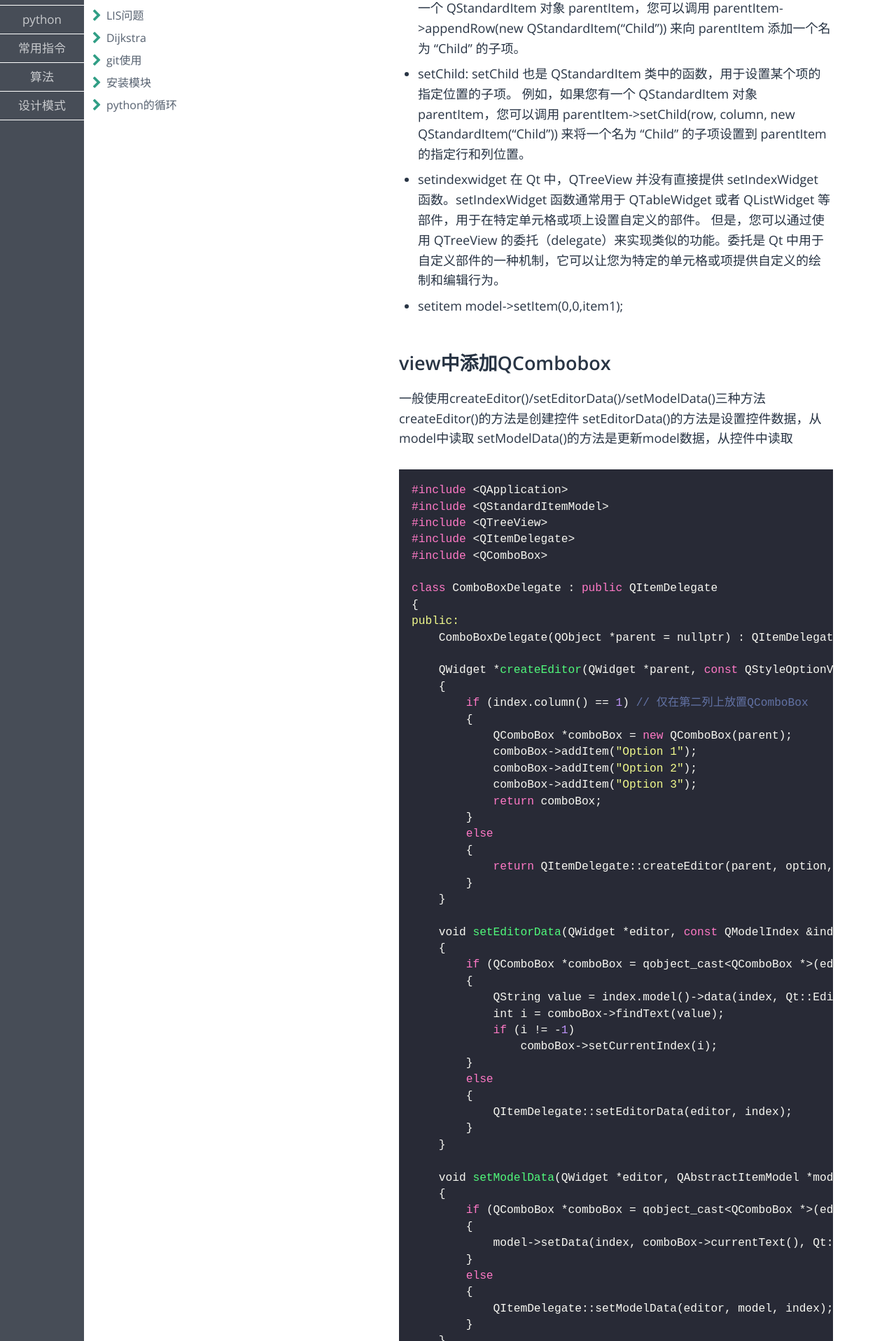
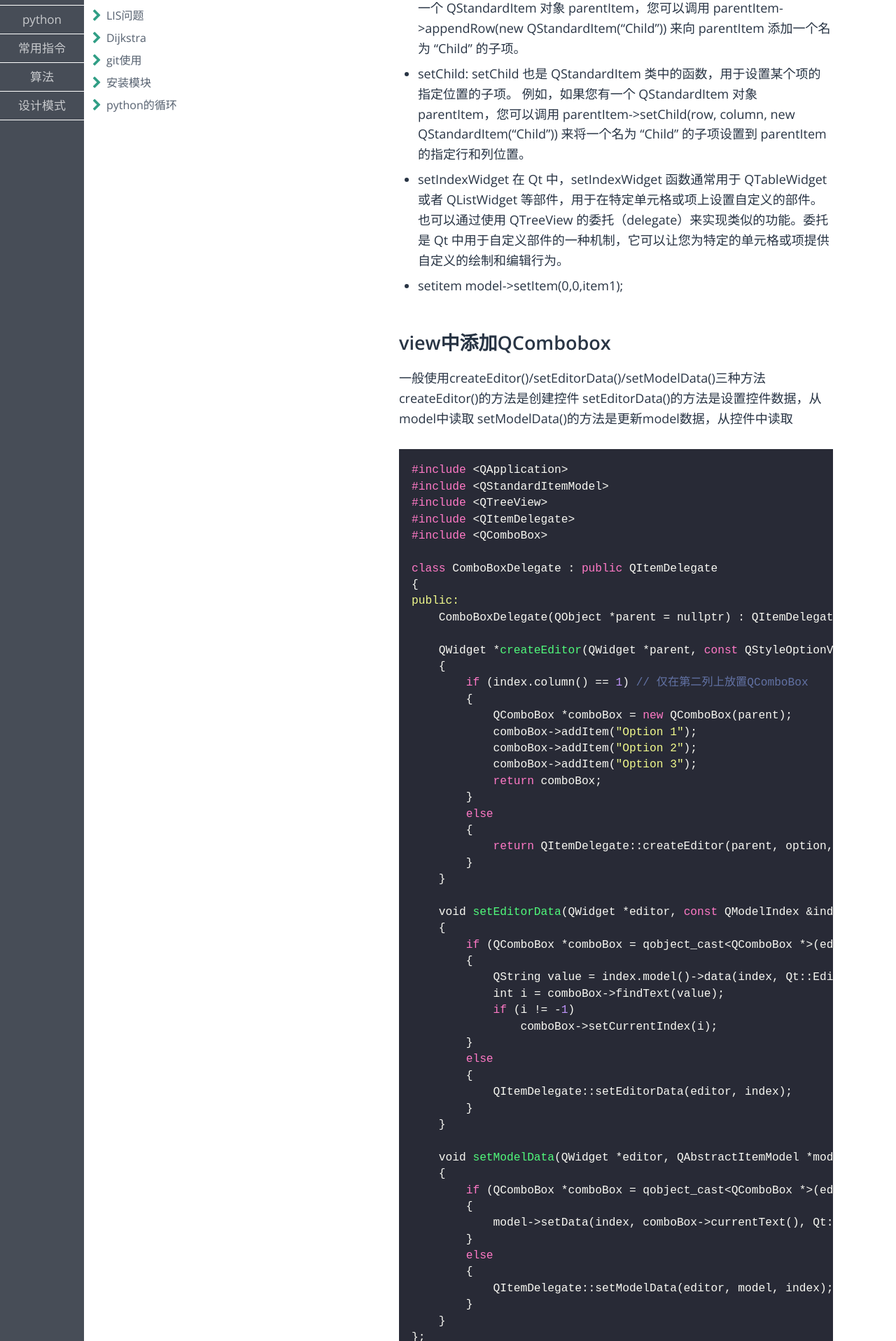
Before and after one commit to aliangaaa/aliangaaa.github.io, a Jekyll site: the page built from _posts/QT/2023-12-22-model.md, in a window 1280 px wide. Shown: the part 554-2471 px from the top of the page at 70% size. Built offline with Jekyll 4.4.1, drawn with Linux system fonts in a browser that asks for light colours; some web fonts are replaced.

Commit message:
Update 2023-12-22-model.md

```diff
--- a/_posts/QT/2023-12-22-model.md
+++ b/_posts/QT/2023-12-22-model.md
@@ -20,9 +20,9 @@ appendRow 是 QStandardItem 类中的函数，用于在树形视图中的项（Q
 - setChild:
 setChild 也是 QStandardItem 类中的函数，用于设置某个项的指定位置的子项。
 例如，如果您有一个 QStandardItem 对象 parentItem，您可以调用 parentItem->setChild(row, column, new QStandardItem("Child")) 来将一个名为 "Child" 的子项设置到 parentItem 的指定行和列位置。
-- setindexwidget
-在 Qt 中，QTreeView 并没有直接提供 setIndexWidget 函数。setIndexWidget 函数通常用于 QTableWidget 或者 QListWidget 等部件，用于在特定单元格或项上设置自定义的部件。
-但是，您可以通过使用 QTreeView 的委托（delegate）来实现类似的功能。委托是 Qt 中用于自定义部件的一种机制，它可以让您为特定的单元格或项提供自定义的绘制和编辑行为。
+- setIndexWidget
+在 Qt 中，setIndexWidget 函数通常用于 QTableWidget 或者 QListWidget 等部件，用于在特定单元格或项上设置自定义的部件。
+也可以通过使用 QTreeView 的委托（delegate）来实现类似的功能。委托是 Qt 中用于自定义部件的一种机制，它可以让您为特定的单元格或项提供自定义的绘制和编辑行为。
 - setitem
 model->setItem(0,0,item1);
 
```
